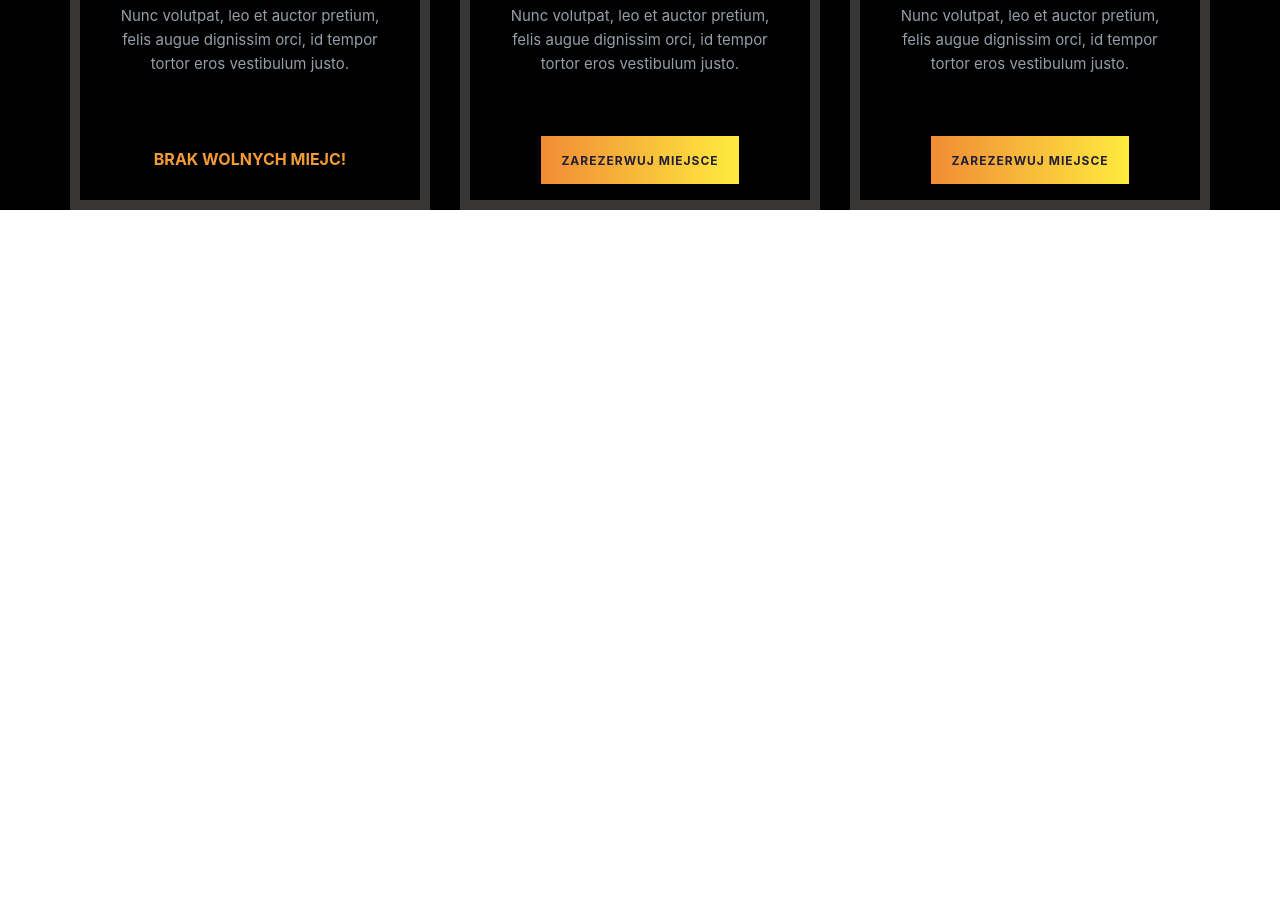
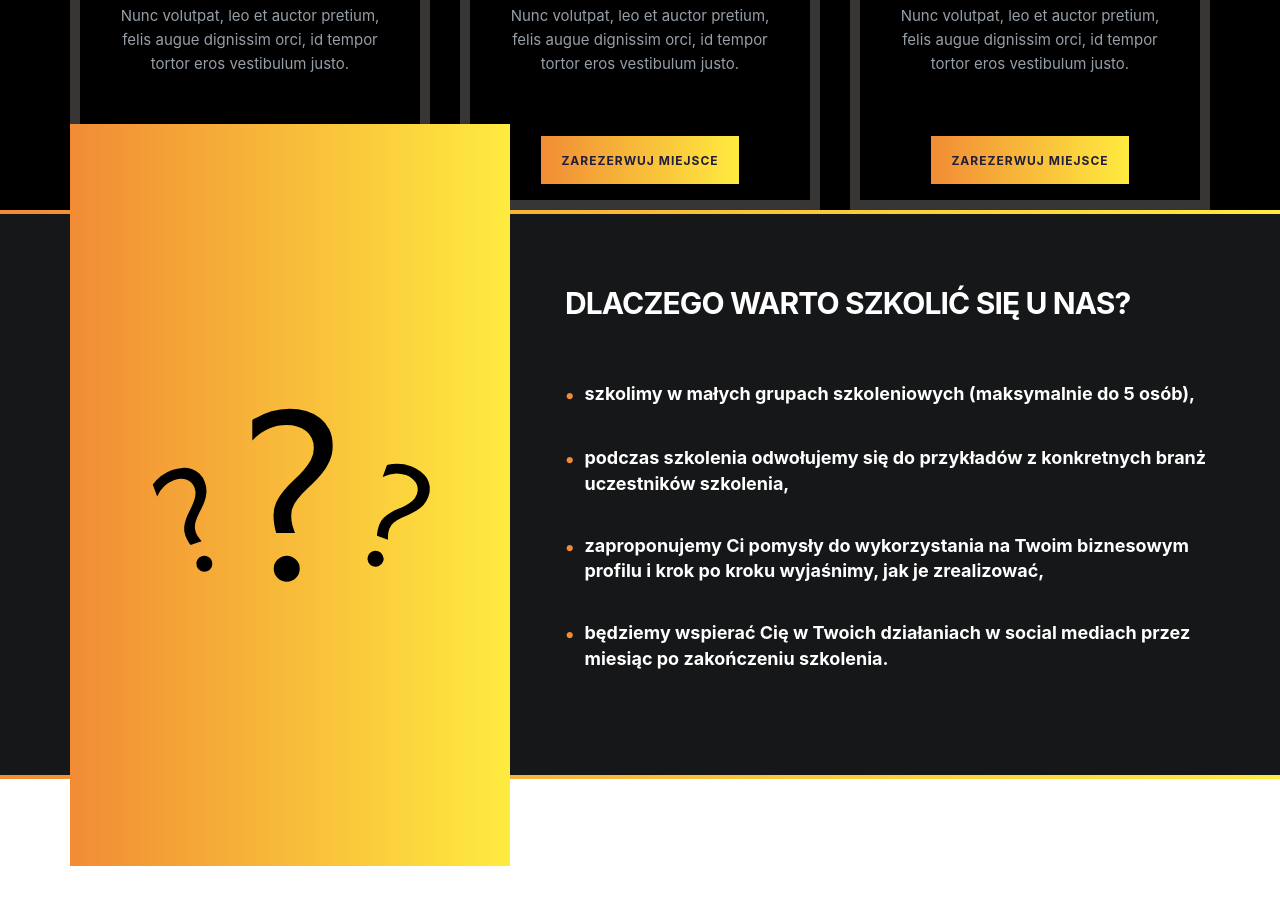
Before and after one commit to maykelknight/the-mad-ad-courses, a Vue app: page / in a window 1280 px wide. Shown: the part 3168-4073 px from the top of the page. Before the commit the page ends 3378 px from the top, so only its background shows below. Built offline with nearby package versions, Linux system fonts and the light colour scheme; a web font is replaced by a local one.

Commit message:
advantages component

```diff
--- a/src/App.vue
+++ b/src/App.vue
@@ -4,6 +4,7 @@
         <Banner></Banner>
         <Services></Services>
         <CourseDates></CourseDates>
+        <Advantages></Advantages>
     </div>
 </template>
 
@@ -12,6 +13,7 @@ import Navbar from "./components/Navbar";
 import Banner from "./components/Banner";
 import Services from "./components/Services"
 import CourseDates from "./components/CourseDates"
+import Advantages from "./components/Advantages"
 
 export default {
     name: 'app',
@@ -19,7 +21,8 @@ export default {
         Services,
         Banner,
         Navbar,
-        CourseDates
+        CourseDates,
+        Advantages,
     }
 }
 </script>
--- a/src/assets/styles/main.scss
+++ b/src/assets/styles/main.scss
@@ -13,7 +13,7 @@
   }
 }
 
-h1,h2,h3,h4,h5 {
+h1, h2, h3, h4, h5 {
   margin: 0;
 }
 
--- a/src/assets/styles/variables/colors.scss
+++ b/src/assets/styles/variables/colors.scss
@@ -1,6 +1,7 @@
 $c-primary: #FFEB3F;
 $c-secondary: #F18C35;
 $c-gray: #969ea7;
+$c-gray-dark: #161718;
 $c-white: #ffff;
 $c-black: #000;
 $c-black2: #221e39;
--- /dev/null
+++ b/src/components/Advantages.vue
@@ -0,0 +1,118 @@
+<template>
+
+    <div>
+        <div class="gradient-border"></div>
+        <div class="advantages">
+
+            <div class="container">
+                <div class="row row-no-gutters">
+                    <div class="col-md-5">
+                        <div class="box with-gradient">
+                            <img alt="question-marks-icon" src="../assets/images/question-marks.svg">
+                        </div>
+                    </div>
+                    <div class="col-md-7">
+                        <div class="advantages__description__wrapper">
+                            <div class="advantages__description">
+                                <h5 class="advantages__description__title">
+                                    Dlaczego warto szkolić się u nas?
+                                </h5>
+                                <ul>
+                                    <li>szkolimy w małych grupach szkoleniowych (maksymalnie do 5 osób),</li>
+                                    <li>podczas szkolenia odwołujemy się do przykładów z konkretnych branż uczestników szkolenia,</li>
+                                    <li>zaproponujemy Ci pomysły do wykorzystania na Twoim biznesowym profilu i krok po kroku wyjaśnimy, jak je zrealizować,</li>
+                                    <li>będziemy wspierać Cię w Twoich działaniach w social mediach przez miesiąc po zakończeniu szkolenia.</li>
+                                </ul>
+                            </div>
+                        </div>
+                    </div>
+                </div>
+
+            </div>
+
+        </div>
+        <div class="gradient-border"></div>
+    </div>
+
+</template>
+
+<script>
+export default {
+    name: "Advantages"
+}
+</script>
+
+<style scoped lang="scss">
+
+
+    .advantages {
+        background: $c-gray-dark;
+        height: 561px;
+
+        &__description {
+            margin-left: 20px;
+
+            &__wrapper {
+                height: 561px;
+                display: flex;
+                align-items: center;
+                justify-content: center;
+            }
+
+            &__title {
+                font-style: normal;
+                font-weight: bold;
+                font-size: 30px;
+                display: flex;
+                align-items: center;
+                letter-spacing: -0.882353px;
+                text-transform: uppercase;
+                margin-bottom: 56px;
+            }
+
+            ul {
+                padding: 0;
+                margin: 0;
+                list-style-type: none;
+                font-style: normal;
+                font-weight: bold;
+
+
+                li {
+                    display: flex;
+                    margin-bottom: 36px;
+                    font-size: 18px;
+
+                    &:before {
+                        content: "• ";
+                        color: $c-secondary; /* or whatever color you prefer */
+                        font-size: 20px;
+                        margin-right: 10px;
+                    }
+                }
+
+            }
+        }
+
+    }
+
+    .gradient-border {
+        height: 4px;
+        width: 100%;
+        background: linear-gradient(270deg, $c-primary, $c-secondary);
+        z-index: 0;
+        position: relative;
+    }
+
+    .box {
+        width: 440px;
+        height: 742px;
+        display: flex;
+        align-items: center;
+        justify-content: center;
+        z-index: 1;
+        position: relative;
+        transform: translateY(-90px);
+    }
+
+</style>
--- a/src/components/CourseDates.vue
+++ b/src/components/CourseDates.vue
@@ -17,7 +17,7 @@
             </div>
             <div class="col-md-4">
                 <div class="course-box">
-                    <div class="course-box__title">29 październik 2019</div>
+                    <div class="course-box__title">26 listopad 2019</div>
                     <div class="course-box__location">Miejsce szkolenia</div>
                     <div class="course-box__description">Kilka słów o szkoleniu. Nulla ac egestas odio. Mauris auctor ultrices bibendum. Nunc volutpat, leo et auctor pretium, felis augue dignissim
                         orci, id tempor tortor eros vestibulum justo.
@@ -29,7 +29,7 @@
             </div>
             <div class="col-md-4">
                 <div class="course-box">
-                    <div class="course-box__title">29 październik 2019</div>
+                    <div class="course-box__title">1 grudzień 2019</div>
                     <div class="course-box__location">Miejsce szkolenia</div>
                     <div class="course-box__description">Kilka słów o szkoleniu. Nulla ac egestas odio. Mauris auctor ultrices bibendum. Nunc volutpat, leo et auctor pretium, felis augue dignissim
                         orci, id tempor tortor eros vestibulum justo.
@@ -80,7 +80,6 @@ export default {
             }
 
             &__description {
-                font-weight: normal;
                 font-size: 15px;
                 line-height: 24px;
                 text-align: center;
```
Also changed, not shown: src/assets/images/question-marks.svg (added), src/assets/lZR8v.jpg (added).
